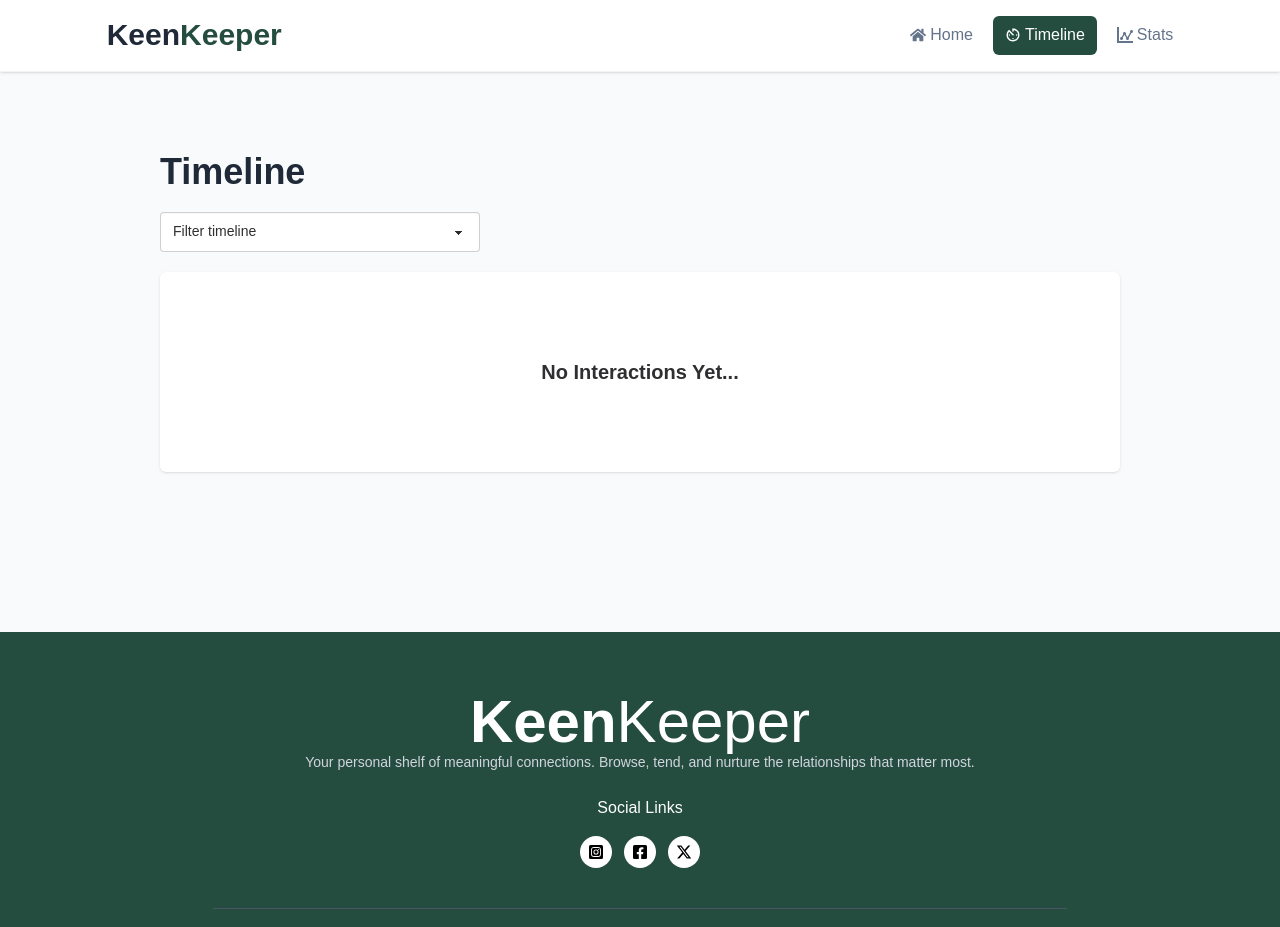
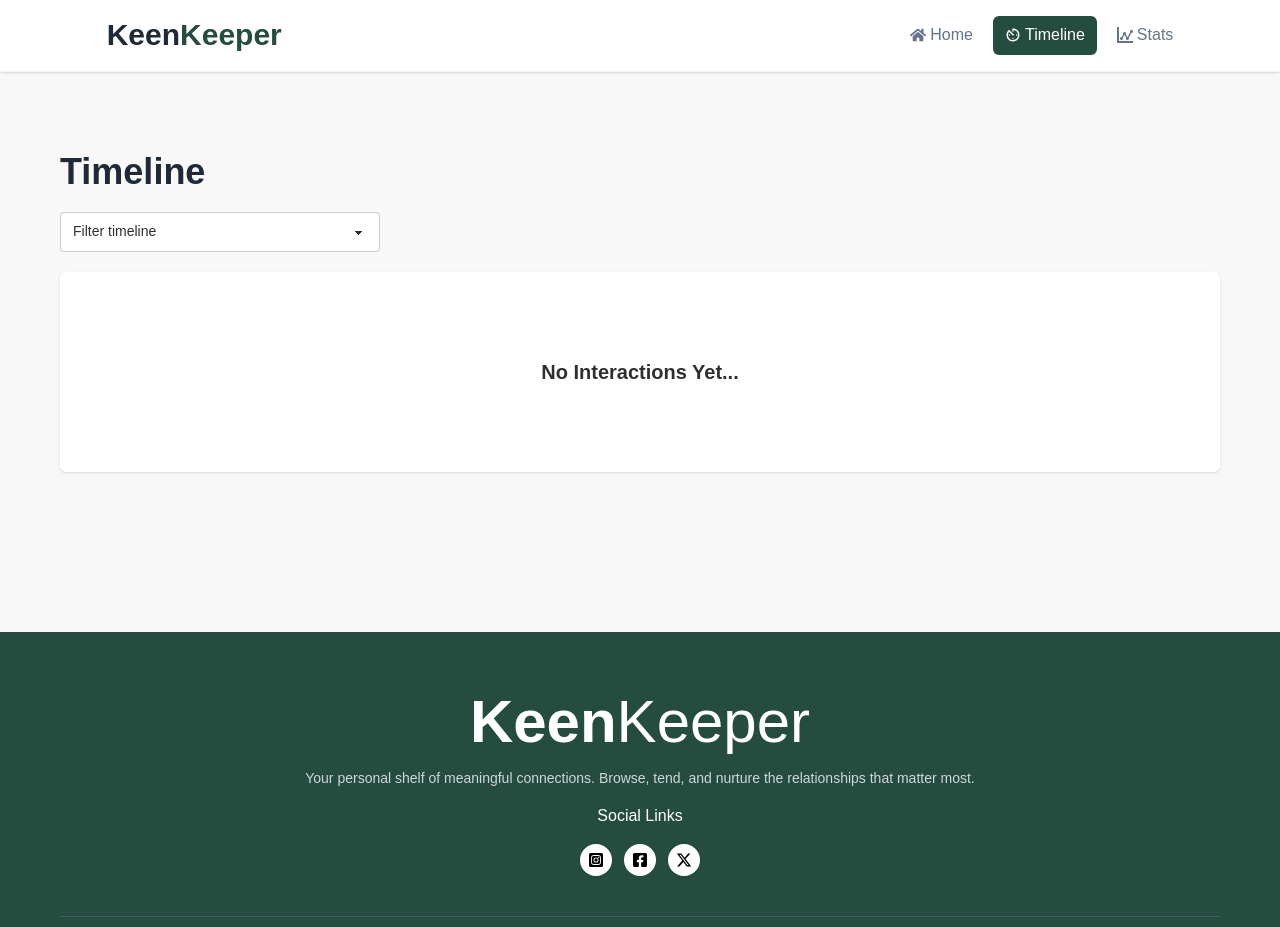
Before and after one commit to jubairalamdev/keen-keeper-A7, a Next.js app: page /timeline in a window 1280 px wide. Shown: the top 927 px of the page. Built offline with nearby package versions, Linux system fonts and the light colour scheme.

Commit message:
Footer and Timeline page width set

```diff
--- a/src/app/components/Footer/Footer.jsx
+++ b/src/app/components/Footer/Footer.jsx
@@ -6,7 +6,7 @@ const Footer = () => {
     return (
         <div className="bg-[#244d3f] text-center pt-15 text-white pb-8">
             <Link href="/" className="text-3xl md:text-6xl font-bold mb-4">Keen<span className="font-medium">Keeper</span></Link>
-            <p className="w-[80%] mx-auto text-sm text-gray-300 mb-6">Your personal shelf of meaningful connections. Browse, tend, and nurture the relationships that matter most.</p>
+            <p className="w-[80%] mx-auto text-sm text-gray-300 my-4">Your personal shelf of meaningful connections. Browse, tend, and nurture the relationships that matter most.</p>
             <div>
                 <h4 className="mb-4">Social Links</h4>
                 <ul className="flex justify-center items-center gap-3 text-black mb-10">
@@ -15,14 +15,20 @@ const Footer = () => {
                     <li className="bg-white rounded-full p-2"><Link href="https://x.com/"><FaXTwitter /></Link></li>
                 </ul>
             </div>
-            <div className="w-8/12 mx-auto flex flex-col md:flex-row  justify-between items-center gap-4 pt-4 text-sm text-gray-400 border-t border-gray-600">
+            <div className="max-w-290 mx-auto flex flex-col md:flex-row  justify-between items-center gap-4 pt-4 text-sm text-gray-400 border-t border-gray-600">
                 <h2>
                     &copy; 2026 KeenKeeper. All rights reserved.
                 </h2>
                 <ul className="flex justify-between items-center gap-8">
-                    <li><Link href="#">Privacy Policy</Link></li>
-                    <li><Link href="#">Terms of Service</Link></li>
-                    <li><Link href="#">Cookies</Link></li>
+                    <li>
+                        <Link href="#">Privacy Policy</Link>
+                    </li>
+                    <li>
+                        <Link href="#">Terms of Service</Link>
+                    </li>
+                    <li>
+                        <Link href="#">Cookies</Link>
+                    </li>
                 </ul>
             </div>
 
--- a/src/app/timeline/page.jsx
+++ b/src/app/timeline/page.jsx
@@ -19,8 +19,8 @@ const TimelinePage = () => {
 
 
     return (
-        <div className="bg-[#f8fafc] py-20 text-base-content/90 min-h-[70vh]">
-            <div className="w-9/12 mx-auto space-y-5">
+        <div className="bg-base-200 py-20 text-base-content/90 min-h-[70vh]">
+            <div className="max-w-290 mx-auto space-y-5">
                 <h2 className="font-bold text-4xl text-[#1F2937]">Timeline</h2>
                 <div className="flex justify-between items-center flex-col md:flex-row gap-4">
                     <select
```
